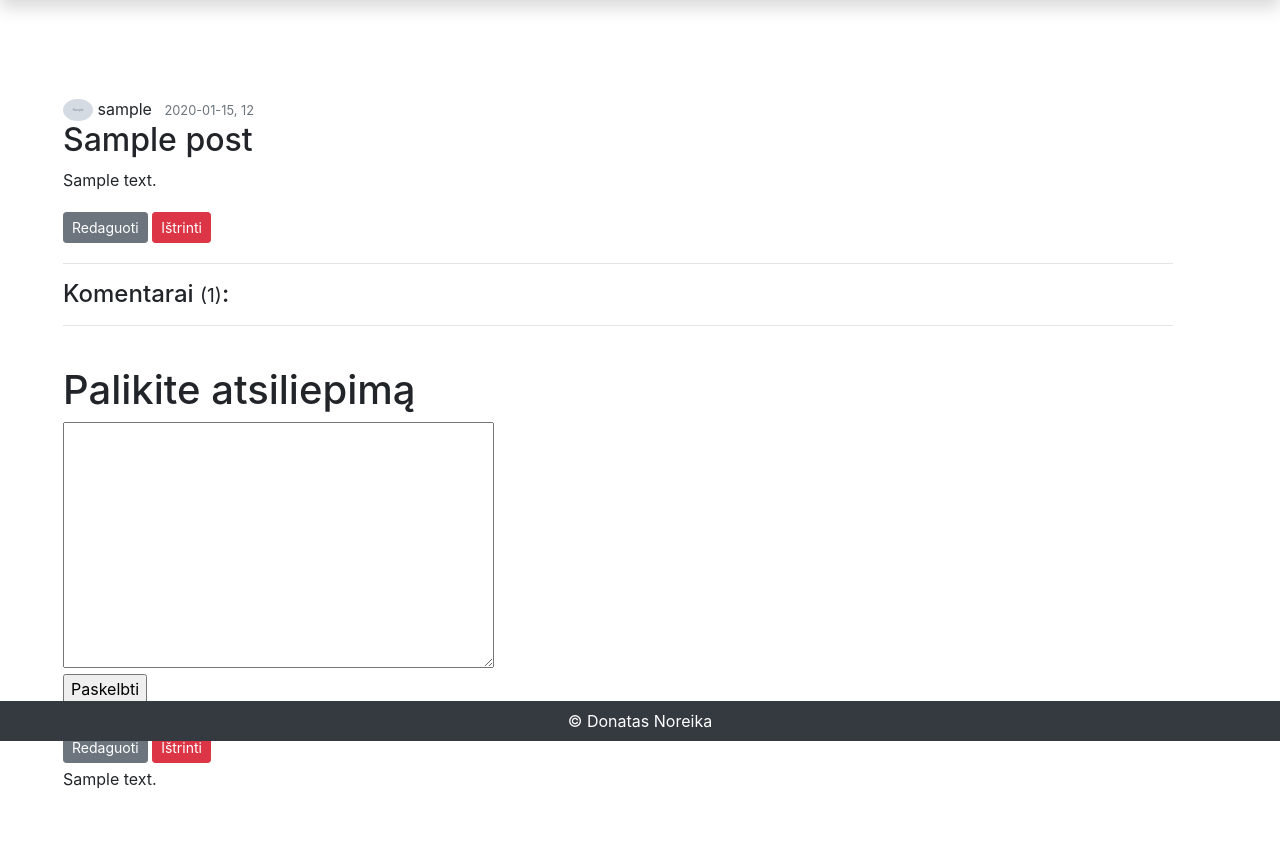
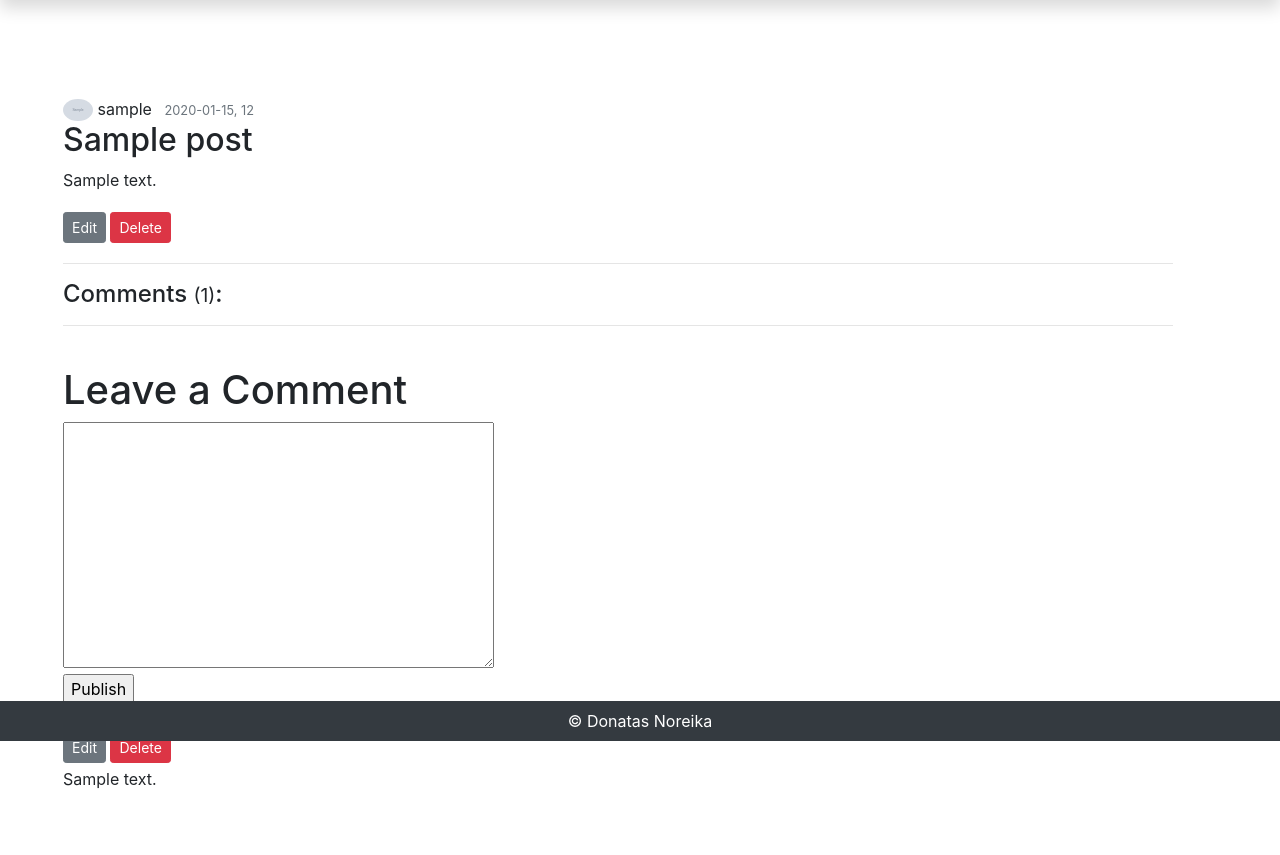
Before and after one commit to DonatasNoreika/myblog202410, a Django app: page /posts/1 in a window 1280 px wide. Shown: the part 59-914 px from the top of the page. Run offline with Django 5.2, Linux system fonts and the light colour scheme; a user stored in the database is signed in; tables that the repository leaves empty hold one stand-in row (values such as "Sample post"); grey boxes marked "Sample" are stand-in pictures; some libraries are stand-ins or nearby versions.

Commit message:
+ padaryti post.html vertimai į LT

```diff
--- a/mysite/myblog/templates/post.html
+++ b/mysite/myblog/templates/post.html
@@ -1,6 +1,6 @@
 {% extends "base.html" %}
-
-{% block "title" %}Įrašas{% endblock %}
+{% load i18n %}
+{% block "title" %}{% trans "Post" %}{% endblock %}
 
 {% block "content" %}
 <article class="media content-section">
@@ -13,20 +13,20 @@
             <p class="class-content">{{ post.content | safe }}</p>
             {% if post.user == user %}
             <div>
-                <a class="btn btn-secondary btn-sm mt-1 mb-1" href="{% url 'post_update' post.pk %}">Redaguoti</a>
-                <a class="btn btn-danger btn-sm mt-1 mb-1" href="{% url 'post_delete' post.pk %}">Ištrinti</a>
+                <a class="btn btn-secondary btn-sm mt-1 mb-1" href="{% url 'post_update' post.pk %}">{% trans "Edit" %}</a>
+                <a class="btn btn-danger btn-sm mt-1 mb-1" href="{% url 'post_delete' post.pk %}">{% trans "Delete" %}</a>
             </div>
             {% endif %}
             <hr>
-            <h4>Komentarai <small>({{ post.comments_count }})</small>:</h4>
+            <h4>{% trans "Comments" %} <small>({{ post.comments_count }})</small>:</h4>
             {% if user.is_authenticated %}
             <div class="fieldWrapper">
                 <hr><br/>
-                <h1>Palikite atsiliepimą</h1>
+                <h1>{% trans "Leave a Comment" %}</h1>
                 <form action="" method="post">
                     {% csrf_token %}
                     {{ form.content }}<br/>
-                    <input type="submit" value="Paskelbti">
+                    <input type="submit" value='{% trans "Publish" %}'>
                 </form>
             </div>
             {% endif %}
@@ -36,14 +36,14 @@
             <small class="text-muted">{{ comment.user }}, {{ comment.date_created | date:"Y-m-d, f" }}</small>
             {% if comment.user == user %}
             <div>
-                <a class="btn btn-secondary btn-sm mt-1 mb-1" href="{% url 'comments_update' comment.pk %}">Redaguoti</a>
-                <a class="btn btn-danger btn-sm mt-1 mb-1" href="{% url 'comments_delete' comment.pk %}">Ištrinti</a>
+                <a class="btn btn-secondary btn-sm mt-1 mb-1" href="{% url 'comments_update' comment.pk %}">{% trans "Edit" %}</a>
+                <a class="btn btn-danger btn-sm mt-1 mb-1" href="{% url 'comments_delete' comment.pk %}">{% trans "Delete" %}</a>
             </div>
             {% endif %}
             <p>{{ comment.content | safe }}</p>
             {% endfor %}
             {% else %}
-            <p>Komentarų nėra</p>
+            <p>{% trans "No comments" %}</p>
             {% endif %}
         </div>
     </div>
```
Also changed, not shown: mysite/myblog/locale/lt/LC_MESSAGES/django.po, 1 other file.
